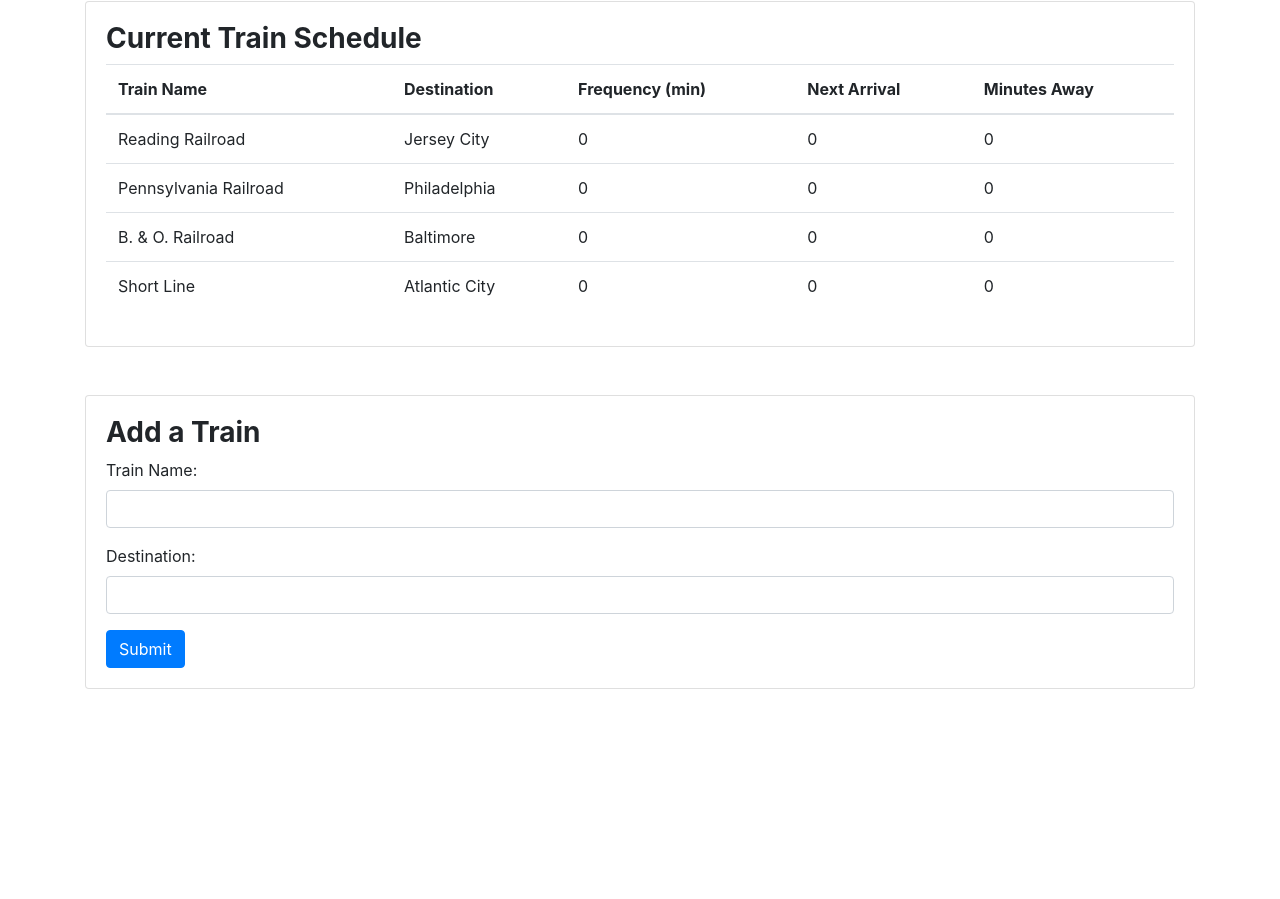
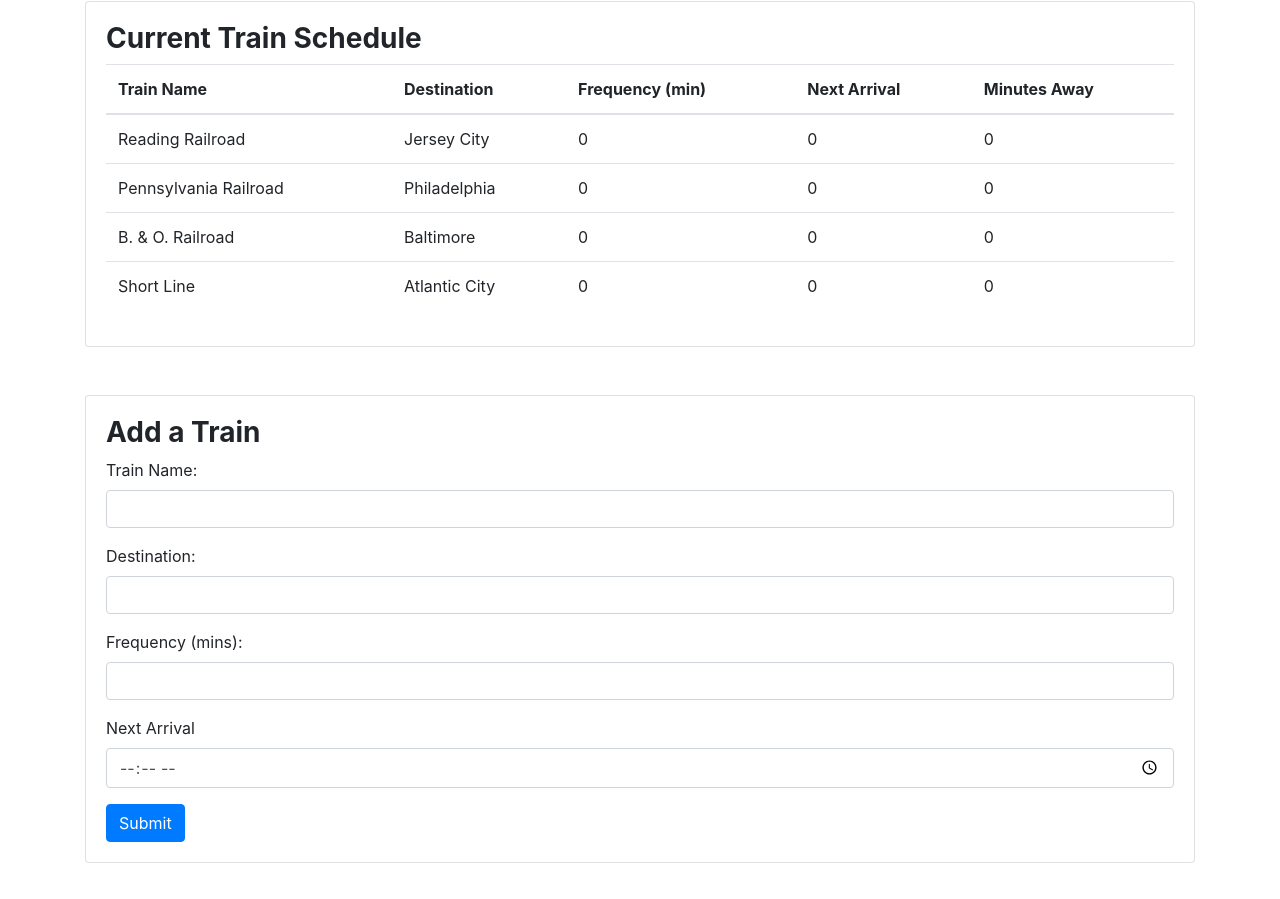
Before and after one commit to KeelyM13/trainTime, a plain HTML site: page index.html in a window 1280 px wide. Shown: the part 261-1160 px from the top of the page. Before the commit the page ends 998 px from the top, so only its background shows below. Drawn offline with nearby package versions, Linux system fonts and the light colour scheme.

Commit message:
updated input form

```diff
--- a/index.html
+++ b/index.html
@@ -82,11 +82,19 @@
                         <form>
                             <div class="form-group">
                                 <label for="trainName">Train Name:</label>
-                                <input type="text" class="form-control" id="trainName">
+                                <input type="text" class="form-control" id="trainNameInput">
                             </div>
                             <div class="form-group">
                                 <label for="destination">Destination:</label>
-                                <input type="text" class="form-control" id="destination">
+                                <input type="text" class="form-control" id="destinationInput">
+                            </div>
+                            <div class="form-group">
+                                <label for="frequency">Frequency (mins):</label>
+                                <input type="number" class="form-control" id="frequencyInput">
+                            </div>
+                            <div class="form-group">
+                                <label for="nextArrival">Next Arrival</label>
+                                <input type="time" class="form-control" id="nextArrivalInput">
                             </div>
                             <button type="button" class="btn btn-primary" id="addTrain">Submit</button>
 
```
